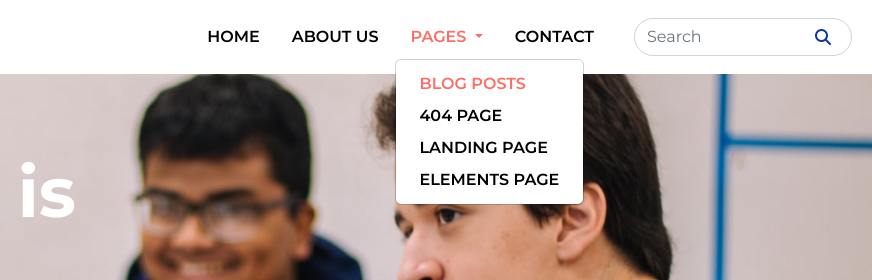
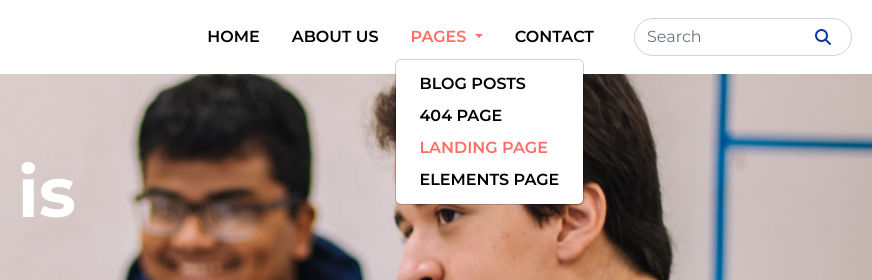
Before and after one commit to tommy5475000/Studious, a plain HTML site: page pages/landingpage.html in a window 1280 px wide. Both pictures are taken after a click on the button "PAGES". Shown: the top 280 px of the page, 408-1280 px from the left. Drawn offline with nearby package versions, Linux system fonts and the light colour scheme; a script that the page names is missing.

Commit message:
Update landingpage.html

```diff
--- a/pages/landingpage.html
+++ b/pages/landingpage.html
@@ -60,9 +60,9 @@
                               PAGES
                             </a>
                             <ul class="dropdown-menu" aria-labelledby="navbarDropdownMenuLink">
-                              <li><a class="dropdown-item active" href="../pages/blogpost.html">BLOG POSTS</a></li>
+                              <li><a class="dropdown-item " href="../pages/blogpost.html">BLOG POSTS</a></li>
                               <li><a class="dropdown-item" href="../pages/404page.html">404 PAGE</a></li>
-                              <li><a class="dropdown-item" href="../pages/landingpage.html">LANDING PAGE</a></li>
+                              <li><a class="dropdown-item active" href="../pages/landingpage.html">LANDING PAGE</a></li>
                               <li><a class="dropdown-item" href="#">ELEMENTS PAGE</a></li>
                             </ul>
                         </li>
```
